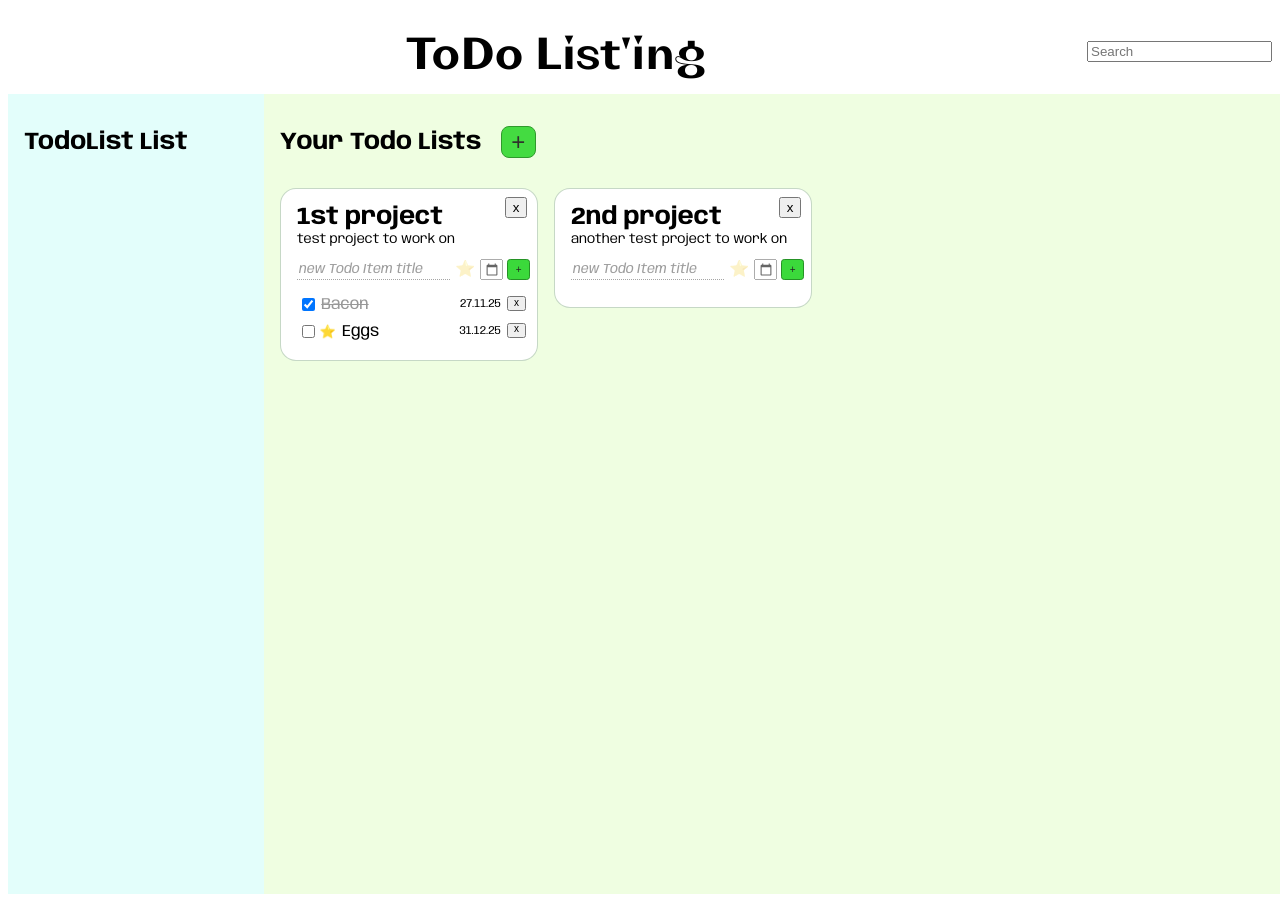
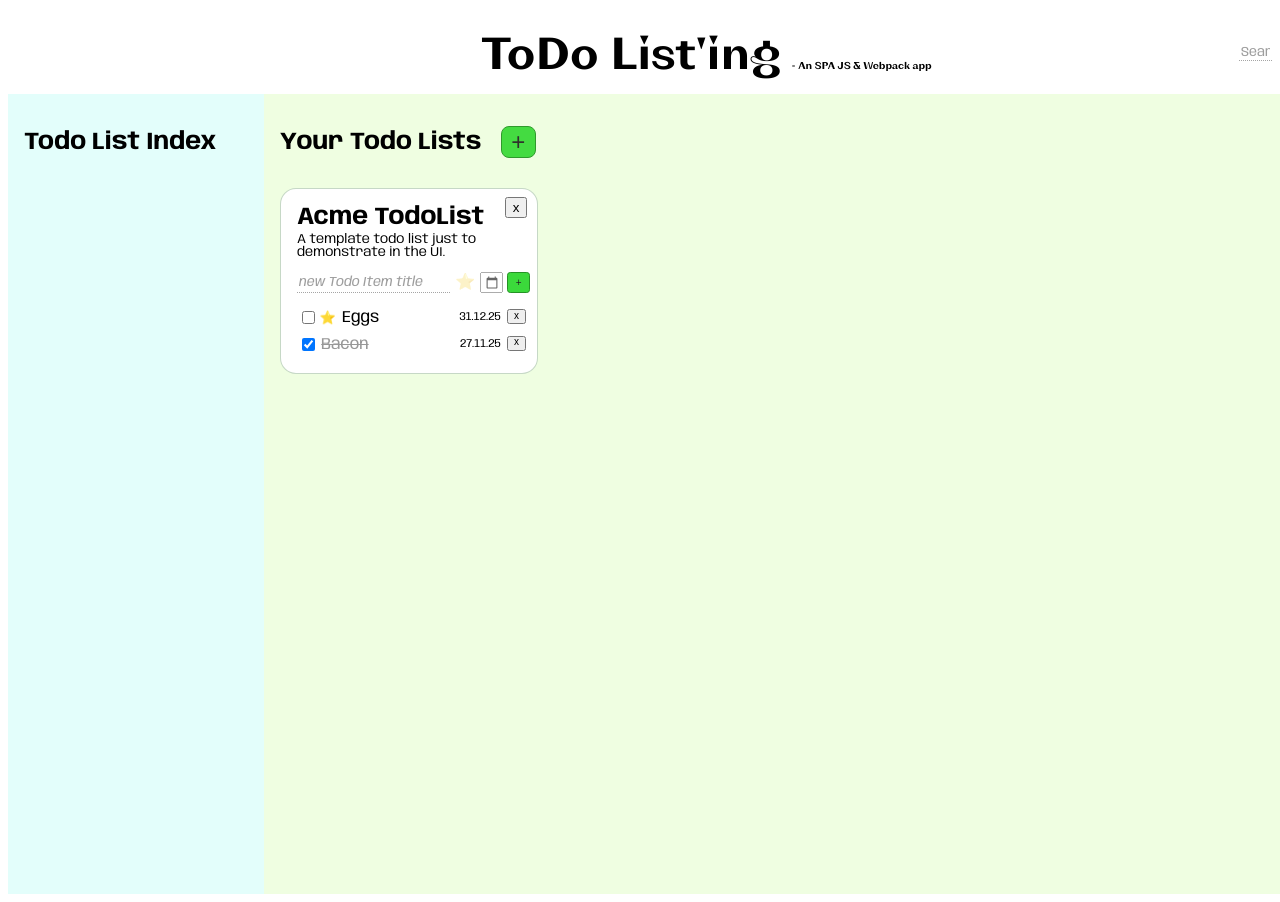
Before and after one commit to jbk2/todo-list-js, a website built with webpack: page src/views/template.html in a window 1280 px wide. Built offline with nearby package versions, Linux system fonts and the light colour scheme.

Commit message:
Load from local storage, update styling, update README
- load build and insert into Dom from localStorage
- check for presence of demo list if not build it
- Insert new todoItems at bottom of list
- position new todoItem form above item li's
- Updated README.md with new project information
- Improved styles in styles.css

```diff
--- a/src/assets/stylesheets/styles.css
+++ b/src/assets/stylesheets/styles.css
@@ -52,13 +52,28 @@ nav {
 #logo-type {
   flex: 1;
   text-align: center;
+  padding-left: 12%;
   font-family: 'kyiv';
   font-variation-settings: "wght" 800, "CONT" 500, "MIDL" -1000;
   font-size: 2.8rem;
 }
 
+#subtitle {
+  font-size: x-small;
+  white-space: nowrap;
+}
+
 #search {
   flex: 0;
+}
+
+#search input {
+  border: none;
+  border-bottom: 1px dotted gray;
+  /* width: 9.34rem; */
+  font-family: 'anybody';
+  font-variation-settings: 'wght' 400, 'wdth' 100, 'ital' 0;
+  opacity: 0.7;
 }
 
 /* ########################### Main ##################################### */
--- a/src/display.js
+++ b/src/display.js
@@ -54,7 +54,7 @@ function buildTodoItemHtml(todoItem) {
 }
 
 function displayTodoList(todoList) {
-  const listsContainer = document.getElementById('todo-lists-container')
+  const listsContainer = document.getElementById('todo-lists-container');
   listsContainer.insertAdjacentHTML('beforeend', buildTodoListHtml(todoList));
 }
 
@@ -65,8 +65,7 @@ function displayTodoItem(todoItem) {
   const newTodoItemEl = htmlDoc.body.firstElementChild;
   const parentListItemsContainer
     = document.querySelector(`[data-list-uid="${todoItem.getParentListUid()}"] ul.todo-items-container`);
-  const newItemFormLi = parentListItemsContainer.querySelector('.new-todo-item');
-  parentListItemsContainer.insertBefore(newTodoItemEl, newItemFormLi.nextSibling);
+  parentListItemsContainer.append(newTodoItemEl);
 }
 
 function addTodoListEventListener(todoList) {
--- a/src/index.js
+++ b/src/index.js
@@ -62,17 +62,48 @@ function updateStorage(todoList) {
   localStorage.setItem(uid, JSON.stringify(todoList.toJSON()))
 }
 
+function localStorageItems() {
+  const localStorageJSON = [];
+  for (let i = 0; i < localStorage.length;  i++) {
+    localStorageJSON.push(JSON.parse(localStorage.getItem(localStorage.key(i))))
+  }
+  return localStorageJSON;
+}
+
+
+function displayStoredLists() {
+  const localStorageJSON = localStorageItems();
+
+  localStorageJSON.forEach((item) => {
+    const todoListObj = TodoList.fromJSON(item);
+    todoListUids.add(todoListObj.getUid());
+    display.displayTodoList(todoListObj);
+    display.addTodoListEventListener(todoListObj)
+  })
+}
+
+function loadDemoList() {
+  const localStorageJSON = localStorageItems();
+  const hasAcme = localStorageJSON.some((list) => {
+    return list.title === "Acme TodoList"
+  })
+  if (!hasAcme) {
+    buildDemoList()
+  }
+}
+
+function buildDemoList() {
+  const tdl1 = createTodoList('Acme TodoList', 'A template todo list just to demonstrate in the UI.');
+  addTodoItem(tdl1.getUid(), "Eggs", "good protein", "2025-12-31", true, false);
+  addTodoItem(tdl1.getUid(), "Bacon", "tasty", "2025-11-27", false, true);
+}
+
+function init() {
+  displayStoredLists();
+  loadDemoList();
+}
+
 export { createTodoList, addTodoItem, deleteTodoItem, deleteTodoList };
 
 // SCRIPT:
-
-
-// load and render any localStorage todoLists
-
-const tdl1 = createTodoList('1st project', 'test project to work on');
-addTodoItem(tdl1.getUid(), "Eggs", "basdf", "2025-12-31", true, false);
-addTodoItem(tdl1.getUid(), "Bacon", "basdf", "2025-11-27", false, true);
-
-const tdl2 = createTodoList('2nd project', 'another test project to work on');
-// addTodoItem(tdl2.getUid(), "Corn flakes", "basdf", "2025-11-27", false, false);
-// addTodoItem(tdl2.getUid(), "Milk", "basdf", "2025-11-27", false, true);
+init();
--- a/src/views/partials/_todo-list.html
+++ b/src/views/partials/_todo-list.html
@@ -3,7 +3,7 @@
   <h2>{{title}}</h2>
   <p>{{description}}</p>
   <ul class="todo-items-container">
+    {{newTodoItemForm}}
     {{todoItems}}
-    {{newTodoItemForm}}
   </ul>
 </section>
--- a/src/views/template.html
+++ b/src/views/template.html
@@ -7,7 +7,10 @@
   </head>
   <body>
     <nav>
-      <div id="logo-type">ToDo List'ing</div>
+      <div id="logo-type">
+        ToDo List'ing
+        <span id="subtitle"> - An SPA JS & Webpack app</span>
+      </div>
       <div id="search">
         <input type="text" placeholder="Search">
       </div>
@@ -15,7 +18,7 @@
 
     <main>
       <section id="sidebar-left">
-        <h2>TodoList List</h2>
+        <h2>Todo List Index</h2>
       </section>
       <section id="content">
         <div id="content-header">
```
Also changed, not shown: README.md.
